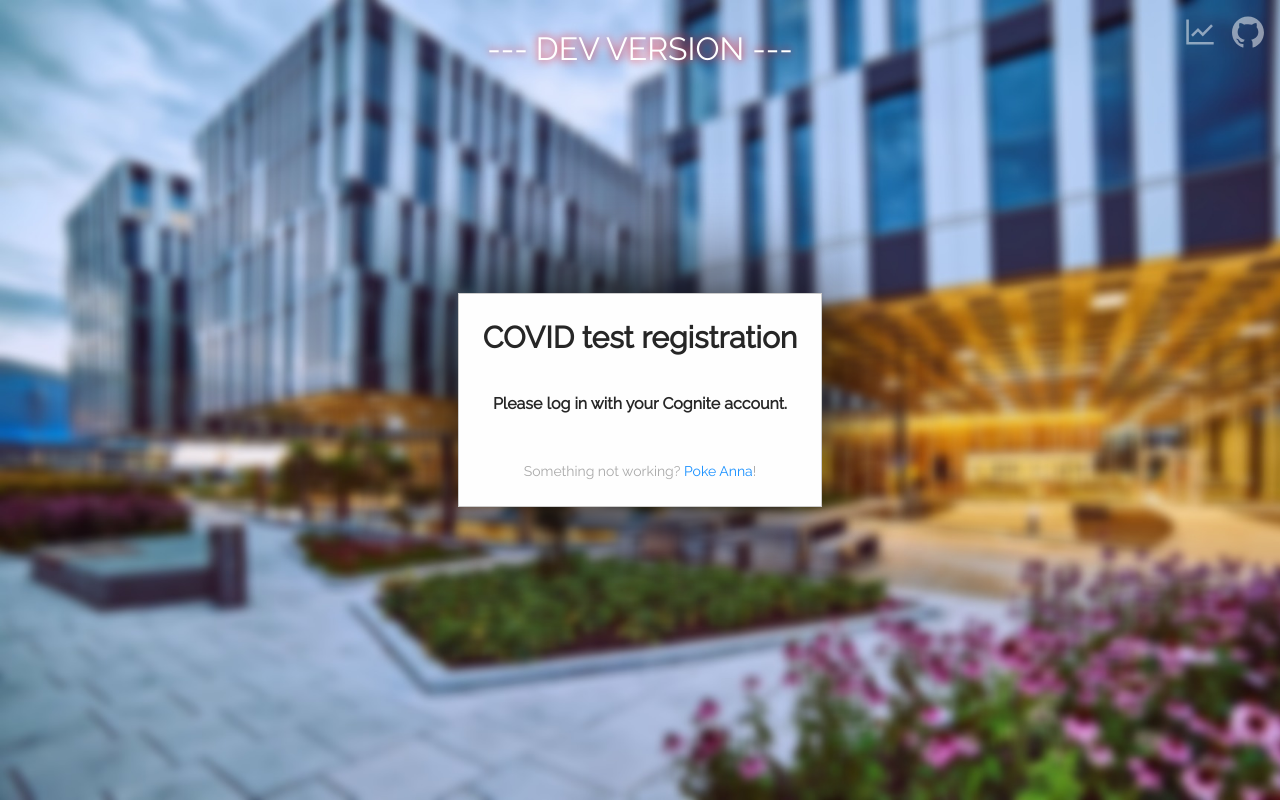
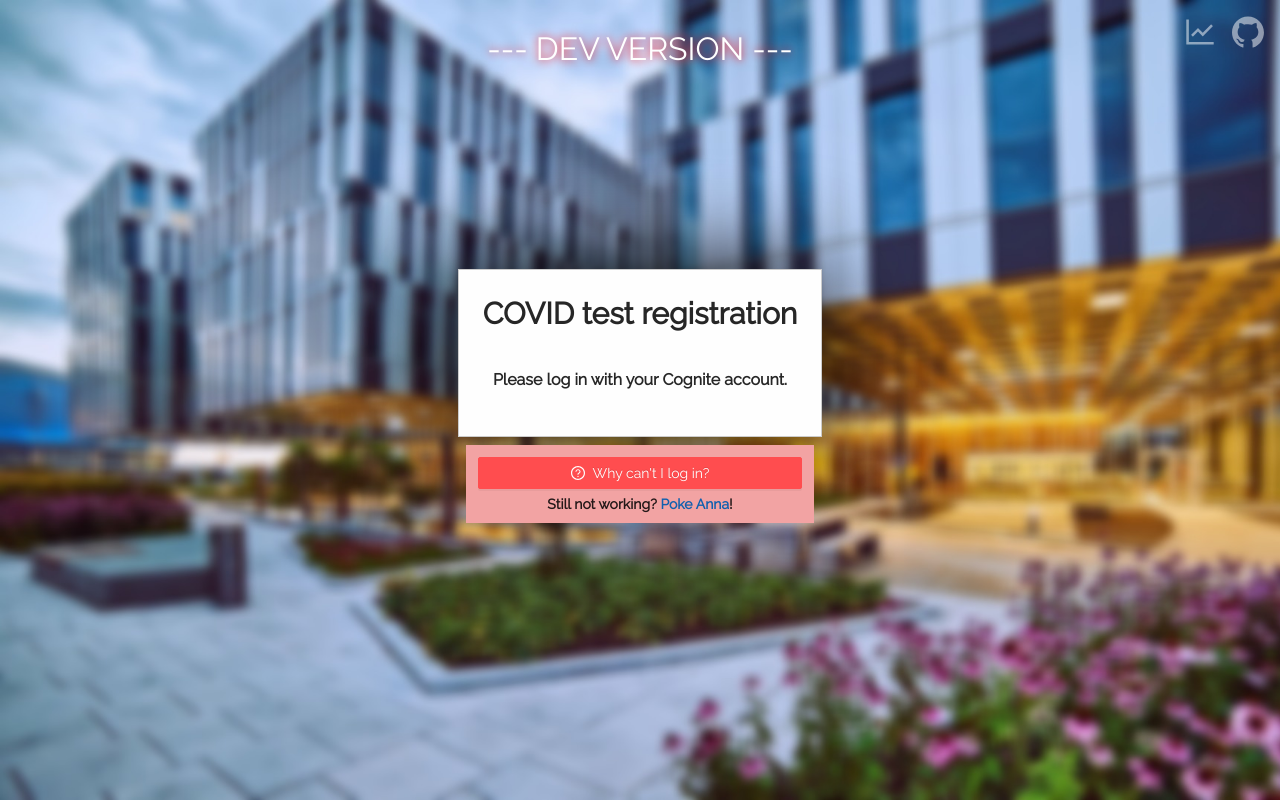
Before and after one commit to agadacz-cognite/covid-project, a React (Create React App) app: page / in a window 1280 px wide. Built offline with nearby package versions, Linux system fonts and the light colour scheme; no server answers.

Commit message:
:fire: remove guidelines

```diff
--- /dev/null
+++ b/src/components/InfoBar.tsx
@@ -0,0 +1,20 @@
+import React from 'react';
+import styled from 'styled-components';
+
+const Wrapper = styled.span`
+  background-color: #f2a3a3;
+  margin: 8px;
+  padding: 8px;
+  box-sizing: border-box;
+  font-weight: bold;
+  text-align: center;
+  a {
+    color: #1060af;
+  }
+`;
+
+type Props = { children: React.ReactNode };
+export const InfoBar = (props: Props): JSX.Element => {
+  const { children } = props;
+  return <Wrapper>{children}</Wrapper>;
+};
--- a/src/components/index.tsx
+++ b/src/components/index.tsx
@@ -4,5 +4,6 @@ export * from './Panel';
 export * from './Table';
 export * from './Header';
 export * from './Loader';
+export * from './InfoBar';
 export * from './LinksBar';
 export * from './SlackLink';
--- a/src/mixpanel/trackers/trackersClick.ts
+++ b/src/mixpanel/trackers/trackersClick.ts
@@ -1,11 +1,4 @@
 import { track } from '../';
-
-export const clickGuidelinesTracker = (email: string): void =>
-  track({
-    email: email ?? 'UNKNOWN ENTITY',
-    event: 'Guidelines click',
-    eventOptions: { timestamp: Date.now() },
-  });
 
 export const clickSlackLinkTracker = (email: string): void =>
   track({
--- a/src/pages/DaysSelection.tsx
+++ b/src/pages/DaysSelection.tsx
@@ -1,6 +1,5 @@
 import React, { useContext, useState } from 'react';
 import { useHistory } from 'react-router-dom';
-import ReactPlayer from 'react-player/youtube';
 import {
   Button,
   Typography,
@@ -13,7 +12,6 @@ import { InfoCircleOutlined, CalendarOutlined } from '@ant-design/icons';
 import styled from 'styled-components';
 import dayjs from 'dayjs';
 import relativeTime from 'dayjs/plugin/relativeTime';
-import { v4 as uuid } from 'uuid';
 import {
   AppContext,
   useActiveRegistration,
@@ -24,11 +22,9 @@ import {
 } from '../context';
 import { removeUserRegistration } from '../firebase/utils';
 import {
-  clickGuidelinesTracker,
   clickContactLinkTracker,
   addCalendarEventTracker,
   failedAddCalendarEventTracker,
-  startVideoTracker,
 } from '../mixpanel';
 import { getUserTestHours } from '../shared';
 import {
@@ -36,8 +32,6 @@ import {
   translateHourIdToHour,
   ChosenHour,
   errorHandler,
-  Guideline,
-  guidelines,
 } from '../shared';
 import { Flex, Card, Header, SlackLink } from '../components';
 
@@ -85,11 +79,9 @@ export default function DaysSelection(): JSX.Element {
     usersRegistration?.weekId === activeRegistration?.id;
 
   const onAdminPageClick = () => history.push('/admin');
-  const onGuidelinesClick = () => clickGuidelinesTracker(user?.email);
   const onProceed = () => {
     history.push('/choose');
   };
-  const onVideoStart = () => startVideoTracker(user?.email);
   const onDelete = async () => {
     const weekId = usersRegistration?.weekId;
     const email = usersRegistration?.email;
@@ -158,8 +150,7 @@ export default function DaysSelection(): JSX.Element {
           const covidEvents = userTestHours.map((userTestHour: any) => ({
             summary: '💉‧͙⁺˚*･༓☾ COVID test ☽༓･*˚⁺‧͙ 💉',
             location: 'Oksenøyveien 10, Grand Hall',
-            description:
-              '✨GUIDELINES✨\n\n' + guidelines.map(g => g.text).join('\n\n- '),
+            description: 'Covid test',
             start: {
               dateTime: userTestHour.start,
               timeZone: 'Europe/Oslo',
@@ -435,43 +426,6 @@ export default function DaysSelection(): JSX.Element {
             </ul>
           </Card>
         </Flex>
-        <Card
-          title={
-            <Title level={4} style={{ margin: 0 }}>
-              <a
-                href="https://docs.google.com/document/d/1e7H0yW2TqpwzqHT0znAUwlzUN5OS940MesE1o6uiwfI"
-                target="_blank"
-                rel="noreferrer"
-                onClick={onGuidelinesClick}>
-                Guidelines
-              </a>
-            </Title>
-          }
-          style={{
-            width: 'auto',
-            height: 'auto',
-            maxWidth: '600px',
-            margin: '8px',
-          }}>
-          <StyledFlex column justify>
-            {guidelines.map((guideline: Guideline) => (
-              <span
-                key={uuid()}
-                style={{
-                  margin: '2px',
-                  textAlign: 'justify',
-                  fontWeight: guideline.important ? 'bold' : 'normal',
-                }}>
-                ● {guideline.text}
-              </span>
-            ))}
-            <ReactPlayer
-              url="https://www.youtube.com/watch?v=iv39g-J79W0"
-              width="100%"
-              onStart={onVideoStart}
-            />
-          </StyledFlex>
-        </Card>
       </Flex>
       <SlackLink />
     </Flex>
--- a/src/pages/Home.tsx
+++ b/src/pages/Home.tsx
@@ -1,7 +1,8 @@
 import React, { useContext, useEffect } from 'react';
 import { useHistory } from 'react-router-dom';
-import { Typography } from 'antd';
-import { Panel } from '../components';
+import { Typography, Button, Modal } from 'antd';
+import { QuestionCircleOutlined } from '@ant-design/icons';
+import { Panel, Flex, InfoBar } from '../components';
 import { AppContext } from '../context';
 
 const { Title } = Typography;
@@ -40,18 +41,49 @@ export default function Home(): JSX.Element {
     setUser(loggedInUser);
   };
 
+  const onCantLogInClick = () => {
+    Modal.info({
+      title: 'Why cannot I log in?',
+      content: (
+        <ul style={{ margin: 0, padding: 0 }}>
+          <li>you might be using Incognito mode</li>
+          <li>you might have 3rd party cookies disabled</li>
+          <li>
+            your adblocker might&apos;ve blocked the Google button from
+            appearing/working
+          </li>
+          <li>you might need to hard refresh the app (CTRL+Shift+R)</li>
+        </ul>
+      ),
+    });
+  };
+
   return (
+    <Flex column>
       <Panel style={{ maxWidth: '500px' }}>
         <Title level={2}>COVID test registration</Title>
         <Title level={5}>Please log in with your Cognite account.</Title>
         <div id={GOOGLE_BUTTON_ID}></div>
-      <p style={{ color: '#aaa' }}>
-        Something not working?{' '}
-        <a href="mailto:anna.gadacz@cognite.com?subject=COVID Project issue, fix fast pls">
+      </Panel>
+      <InfoBar>
+        <Flex column>
+          <Button
+            icon={<QuestionCircleOutlined />}
+            type="primary"
+            danger
+            onClick={onCantLogInClick}
+            style={{ margin: '4px' }}>
+            Why can&apos;t I log in?
+          </Button>
+          <span>
+            Still not working?{' '}
+            <a href="mailto:anna.gadacz@cognite.com?subject=COVID project issue, fix fast pls">
               Poke Anna
             </a>
             !
-      </p>
-    </Panel>
+          </span>
+        </Flex>
+      </InfoBar>
+    </Flex>
   );
 }
--- a/src/shared/guidelines.ts
+++ /dev/null
@@ -1,24 +0,0 @@
-export type Guideline = { text: string; important?: boolean };
-
-export const guidelines: Guideline[] = [
-  {
-    important: true,
-    text: 'IMPORTANT CHANGES!',
-  },
-  {
-    text:
-      'From this week onwards, you do not have to sign up for a specific testing hour. You can just choose a day when you want to go to the office.',
-  },
-  {
-    text:
-      'We will not have any testing in Grand Hall, but we will have a testing kit at the office, and we encourage everyone to take a test either at the office, or bring it home and get tested there.',
-  },
-  {
-    text:
-      'We will still have to keep 2 meters distance, and use every second desk.',
-  },
-  {
-    text:
-      'When you sign up, you can choose how many days you want to sign up for.',
-  },
-];
--- a/src/shared/index.ts
+++ b/src/shared/index.ts
@@ -1,4 +1,3 @@
 export * from './helpers';
 export * from './utils';
 export * from './types';
-export * from './guidelines';
```
Lines whose indentation alone changed are shown as unchanged.
